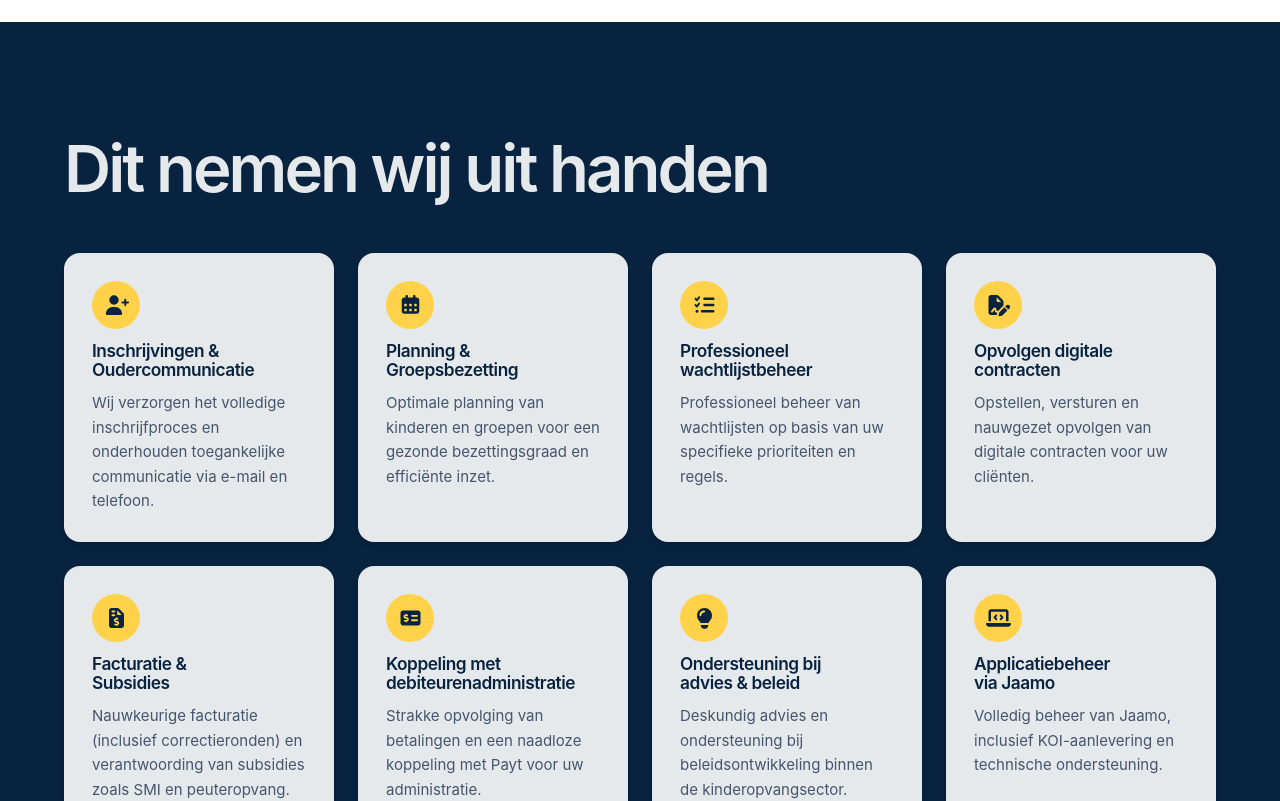
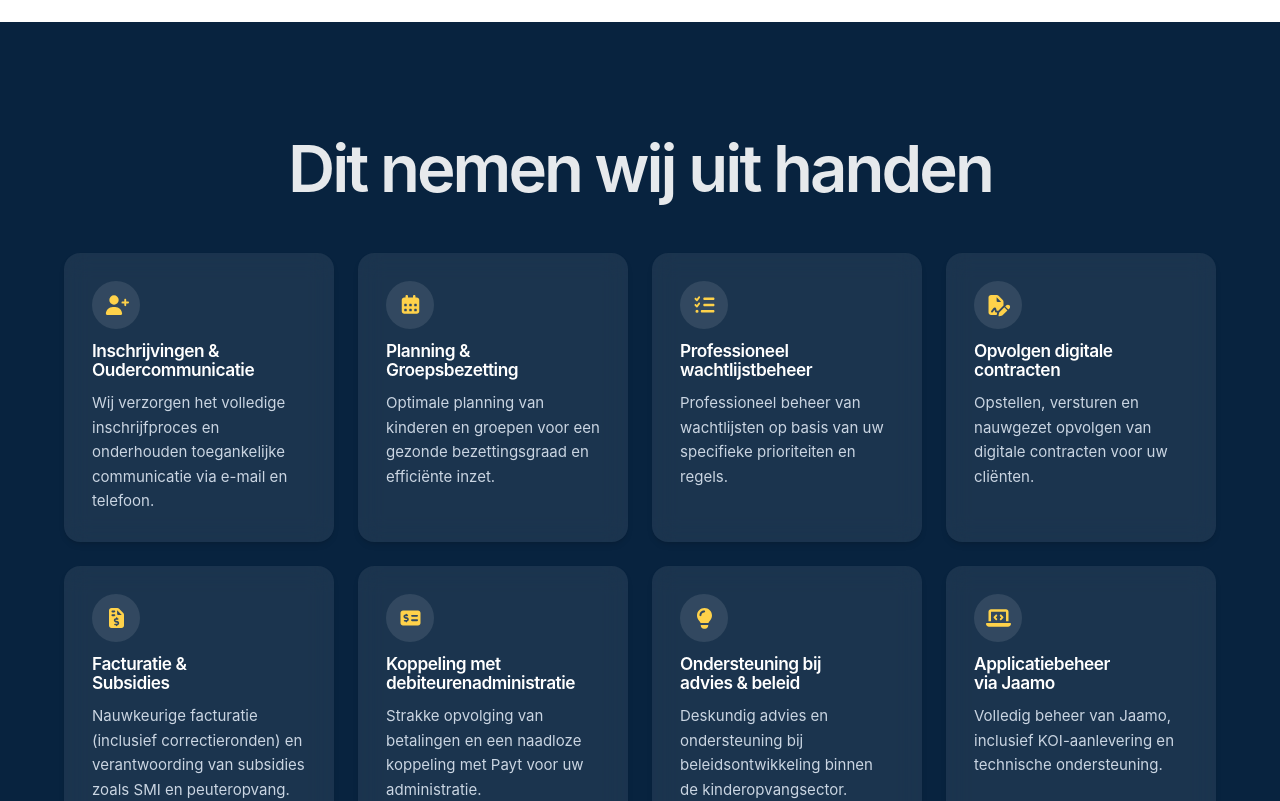
Before and after one commit to k33n8nc/lumi, a Nuxt app: page / in a window 1280 px wide. Shown: the part 1580-2381 px from the top of the page. Built offline with nearby package versions, Linux system fonts and the light colour scheme.

Commit message:
Simplify - remove animations pt8

```diff
--- a/app/components/ServicesSection.vue
+++ b/app/components/ServicesSection.vue
@@ -90,7 +90,7 @@ defineExpose({
   >
     <div class="w-full max-w-[100rem] mx-auto">
       <header class="mb-10 md:mb-12">
-        <h1>
+        <h1 class="text-center">
           Dit nemen wij uit handen
         </h1>
       </header>
@@ -99,15 +99,15 @@ defineExpose({
         <article
           v-for="service in services"
           :key="service.id"
-          class="service-card flex flex-col h-full p-6 md:p-7 rounded-2xl bg-white/90 text-lumi-navy shadow-md gap-3"
+          class="service-card flex flex-col h-full p-6 md:p-7 rounded-2xl bg-white/8 hover:bg-white/14 hover:border-lumi-yellow/40 backdrop-blur-md shadow-md transition-all duration-300 gap-3"
         >
-          <span class="inline-grid place-items-center w-12 h-12 rounded-full bg-lumi-yellow text-lumi-navy text-xl" aria-hidden="true">
+          <span class="inline-grid place-items-center w-12 h-12 rounded-full bg-white/10 text-lumi-yellow text-xl" aria-hidden="true">
             <FontAwesomeIcon :icon="service.icon" />
           </span>
-          <h3 class="text-lumi-navy">
+          <h3 class="text-white">
             <span v-for="titleLine in service.title" :key="titleLine" class="block">{{ titleLine }}</span>
           </h3>
-          <p class="text-slate-600 text-body-md leading-relaxed">
+          <p class="text-slate-300 text-body-md leading-relaxed">
             {{ service.text }}
           </p>
         </article>
```
